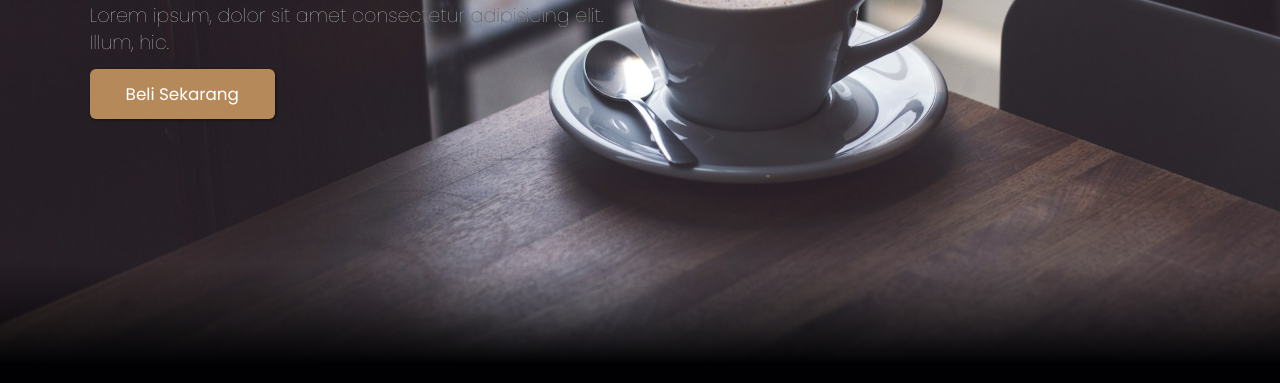
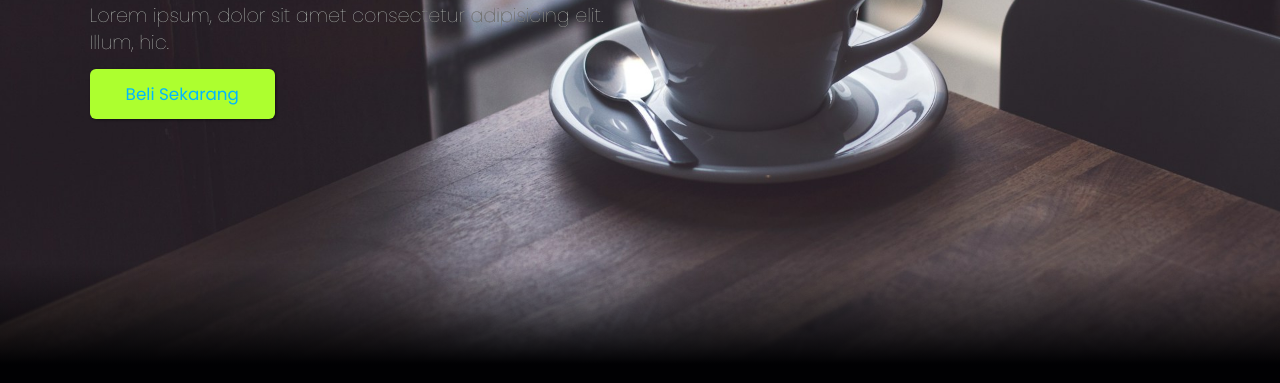
Before and after one commit to HafizMalay/kedai-kopi-memori-pagi, a plain HTML site: page index.html in a window 1280 px wide. Shown: the part 417-800 px from the top of the page. Drawn offline with nearby package versions, Linux system fonts and the light colour scheme.

Commit message:
mengubah warna button cta

```diff
--- a/css/style.css
+++ b/css/style.css
@@ -144,8 +144,8 @@ body {
   display: inline-block;
   padding: 1rem 3rem;
   font-size: 1.4rem;
-  color: #fff;
-  background-color: var(--primary);
+  color: rgb(0, 183, 255);
+  background-color: greenyellow;
   border-radius: 0.5rem;
   box-shadow: 1px 1px 3px rgba(1, 1, 3, 0.5);
 }
```
